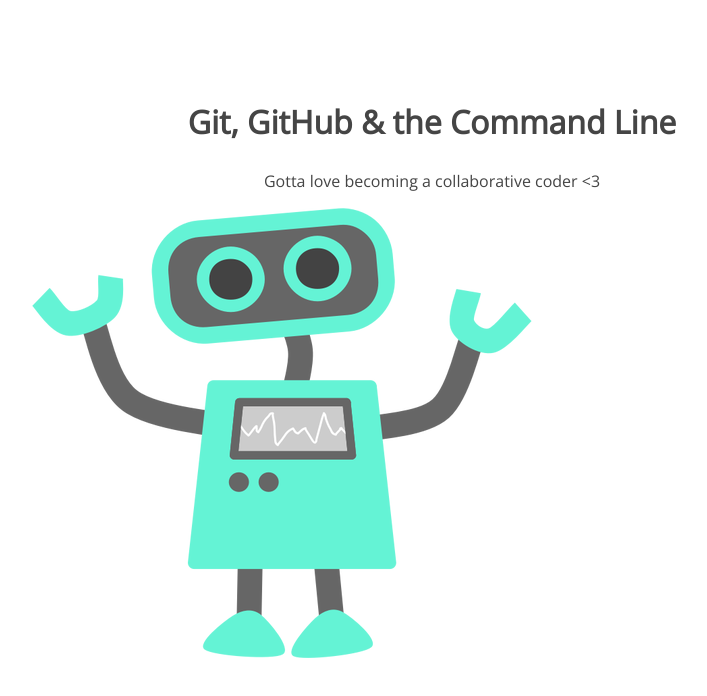
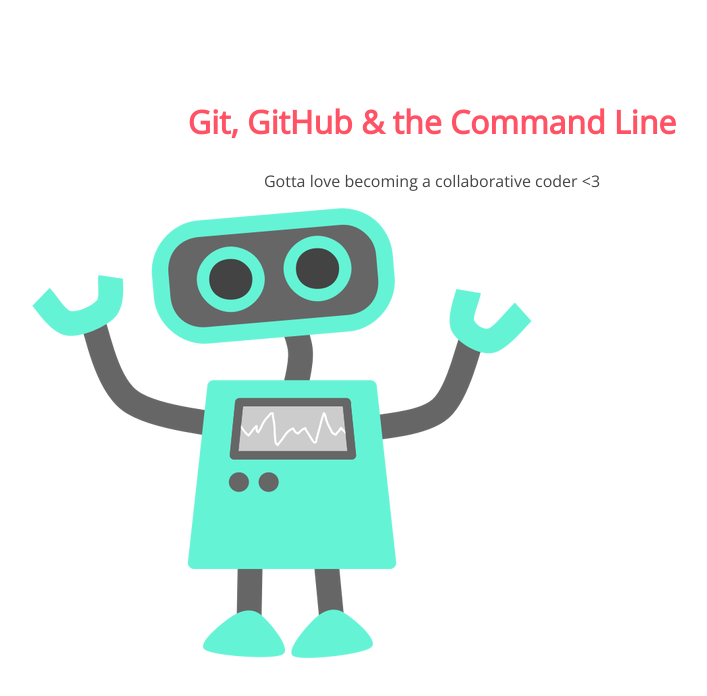
Before and after one commit to mariakeeton/105-project, a plain HTML site: page index.html in a window 1280 px wide. Shown: the whole page, without its empty margins (208-915 px from the left). Drawn offline with nearby package versions, Linux system fonts and the light colour scheme.

Commit message:
Changed color of main heading

```diff
--- a/css/style.css
+++ b/css/style.css
@@ -10,6 +10,7 @@ section p {
 section h1 {
 	font: 32px 'Open Sans';
 	font-weight: bold;
+	color:#ff5265;
 }
 section p {
 	font: 16px 'Open Sans';
```
